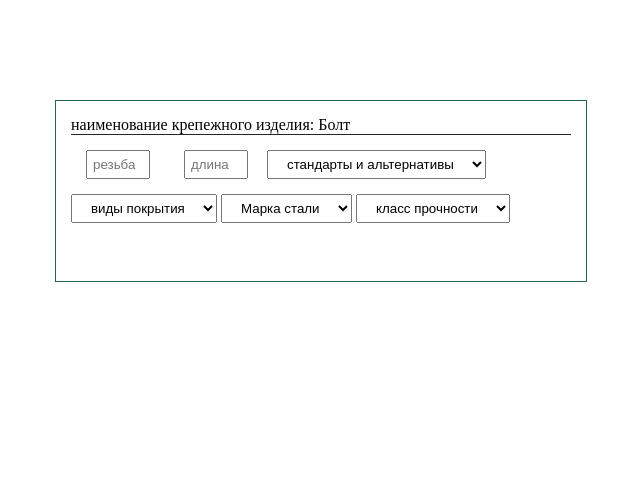
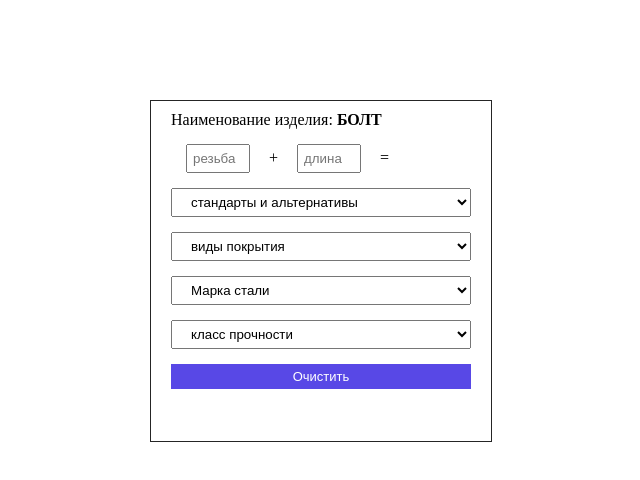
Before and after one commit to poulezh/bolt_n_roll, a website: page index.html in a window 1280 px wide. Shown: the whole page, without its empty margins (319-959 px from the left). Drawn offline with Linux system fonts and the light colour scheme.

Commit message:
правки+

```diff
--- a/index.html
+++ b/index.html
@@ -14,10 +14,16 @@
     <div class="bolt">
 
         <div class="liste">
+            <div class="div">Наименование изделия: <span>Болт</span>  </div>
+            <div class="input_block">
+                <input type="text" value="" class="inp_ob inp_rezba" placeholder="резьба">
+                <span>+</span>
+                <input type="text" value="" class="inp_ob inp_length" placeholder="длина">
+                <span> = </span>
+                <span class="res"></span>
 
-            <div>наименование крепежного изделия: Болт <span class="res"></span></div>
-            <input type="text" value="" class="inp_ob inp_rezba" placeholder="резьба">
-            <input type="text" value="" class="inp_ob inp_length" placeholder="длина">
+            </div>
+
             <select class='select_one select' name="select_one" id="select_one" onchange="selectChangeOne()">
                 <option class="select_item" value="неопределено" >стандарты и альтернативы</option>
                 <option class="select_item" value="DIN 933">DIN 933</option>
@@ -68,6 +74,7 @@
                 Незаменимы в механизмах, требующих частой с
                 борки-разборки, грузоподъемных машинах и ответственных конструкциях.
             </p>
+            <button class="btn btn_reload">Очистить</button>
             <button class="btn_save hidden">Создать</button>
         </div>
 
@@ -83,7 +90,7 @@
                 <div class="form_item">Сталь:<span class="item steel"></span></div>
 
                 <div class="btn_block">
-                    <button class="btn arrow_back">Дополнить</button>
+                    <button class="btn arrow_back">Назад</button>
                     <button class="btn save_card">Сохранить карточку</button>
                 </div>
             </div>
--- a/src/css/style.css
+++ b/src/css/style.css
@@ -1,5 +1,6 @@
 .btn {
-  width: 200px;
+  max-width: 200px;
+  width: 100%;
   height: 25px;
   background-color: #5848e6;
   color: #fff;
@@ -14,13 +15,21 @@
   font-size: 14px;
 }
 
+.btn_reload {
+  max-width: 300px;
+  width: 100%;
+  height: 25px;
+  background-color: #5848e6;
+  color: #fff;
+  border: none;
+  -webkit-transition: all 0.2s ease;
+  transition: all 0.4s ease;
+  font-size: 13px;
+  margin-bottom: 15px;
+}
+
 .btn_save {
-  position: absolute;
-  right: 15px;
-  bottom: 0;
-  margin: 15px;
   padding: 5px 15px;
-  margin-left: 15px;
   border: none;
   background: #15975a;
 }
@@ -36,50 +45,13 @@
   padding: 5px;
 }
 
-.liste {
-  position: relative;
-  width: 500px;
-  height: 150px;
-  padding: 15px;
-  border: 1px solid #23634f;
-}
-
-.liste div {
-  border-bottom: 1px solid #252525;
-}
-
-.arr_item {
-  padding: 15px;
-  display: -webkit-box;
-  display: -ms-flexbox;
-  display: flex;
-  height: 50px;
-  margin-left: -30px;
-}
-
-.arr {
-  padding: 15px;
-  text-decoration: none;
-  border: 1px solid #240fe2;
-  list-style: none;
-}
-
-.res {
-  height: 15px;
-  padding: 5px;
-  margin: 5px;
-}
-
 .title_form {
   padding-bottom: 15px;
 }
 
-.select {
-  padding: 5px 15px;
-}
-
 .form {
-  width: 400px;
+  max-width: 400px;
+  width: 100%;
   border: 1px solid #252525;
   margin-bottom: 100px;
 }
@@ -102,8 +74,8 @@
   display: -ms-flexbox;
   display: flex;
   -webkit-box-pack: justify;
-      -ms-flex-pack: justify;
-          justify-content: space-between;
+  -ms-flex-pack: justify;
+  justify-content: space-between;
 }
 
 .bolt {
@@ -112,11 +84,55 @@
   display: -ms-flexbox;
   display: flex;
   -webkit-box-pack: space-evenly;
-      -ms-flex-pack: space-evenly;
-          justify-content: space-evenly;
+  -ms-flex-pack: space-evenly;
+  justify-content: space-evenly;
 }
 
 .item {
   padding-left: 15px;
 }
+
+.liste {
+  border: 1px solid #252525;
+  padding: 10px 20px;
+  max-width: 300px;
+  width: 100%;
+  height: 320px;
+}
+
+.div {
+  font-size: 16px;
+
+  border-bottom: none;
+}
+
+.div span {
+  text-transform: uppercase;
+  font-weight: bold;
+}
+
+.liste input {
+  margin: 15px;
+}
+
+select {
+  max-width: 300px;
+  width: 100%;
+  margin-bottom: 15px;
+  padding: 5px 15px;
+}
+
+.btn_save {
+  width: 100%;
+}
+
+.btn_block {
+  display: flex;
+  flex-direction: column;
+}
+.btn {
+  max-width: 100%;
+  margin-bottom: 15px;
+}
+
 /*# sourceMappingURL=style.css.map */
--- a/src/js/main.js
+++ b/src/js/main.js
@@ -1,9 +1,13 @@
-
+let reload = document.querySelector('.btn_reload')
 let inp_rezba = document.querySelector('.inp_rezba')
 let inp_length = document.querySelector('.inp_length')
 let liste = document.querySelector('.liste')
 let res = document.querySelector('.res')
 let form = document.querySelector('.form')
+
+reload.addEventListener('click', ()=>{
+    location.reload()
+})
 
 function selectChangeOne() {
     let select = document.querySelector('.select_one').value
@@ -40,6 +44,7 @@ function num_one() {
     // }
     if (num1 > 0 && num2 > 0) {
         res.innerHTML = name
+        // reload.classList.add('hidden')
         btn_save.classList.remove('hidden')
         return arr_table
     }
```
